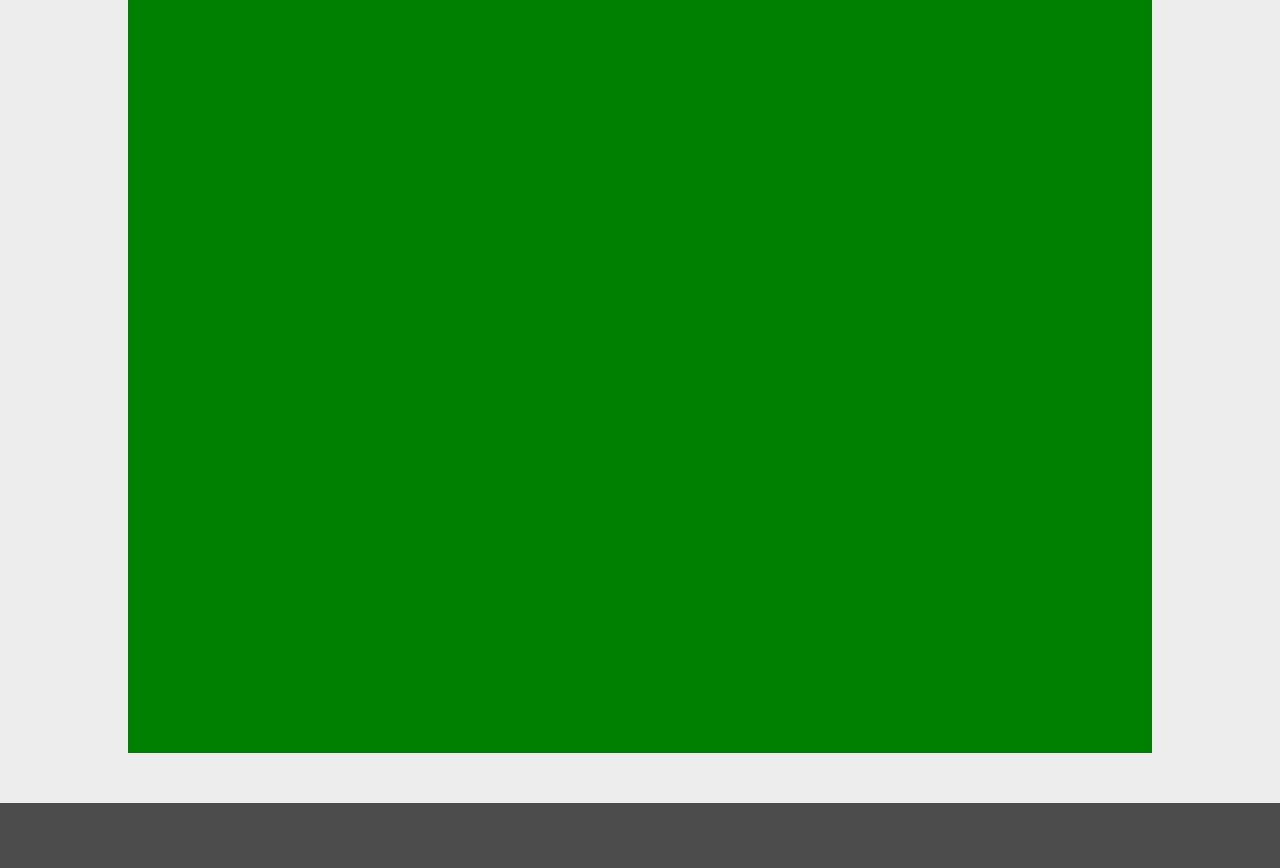
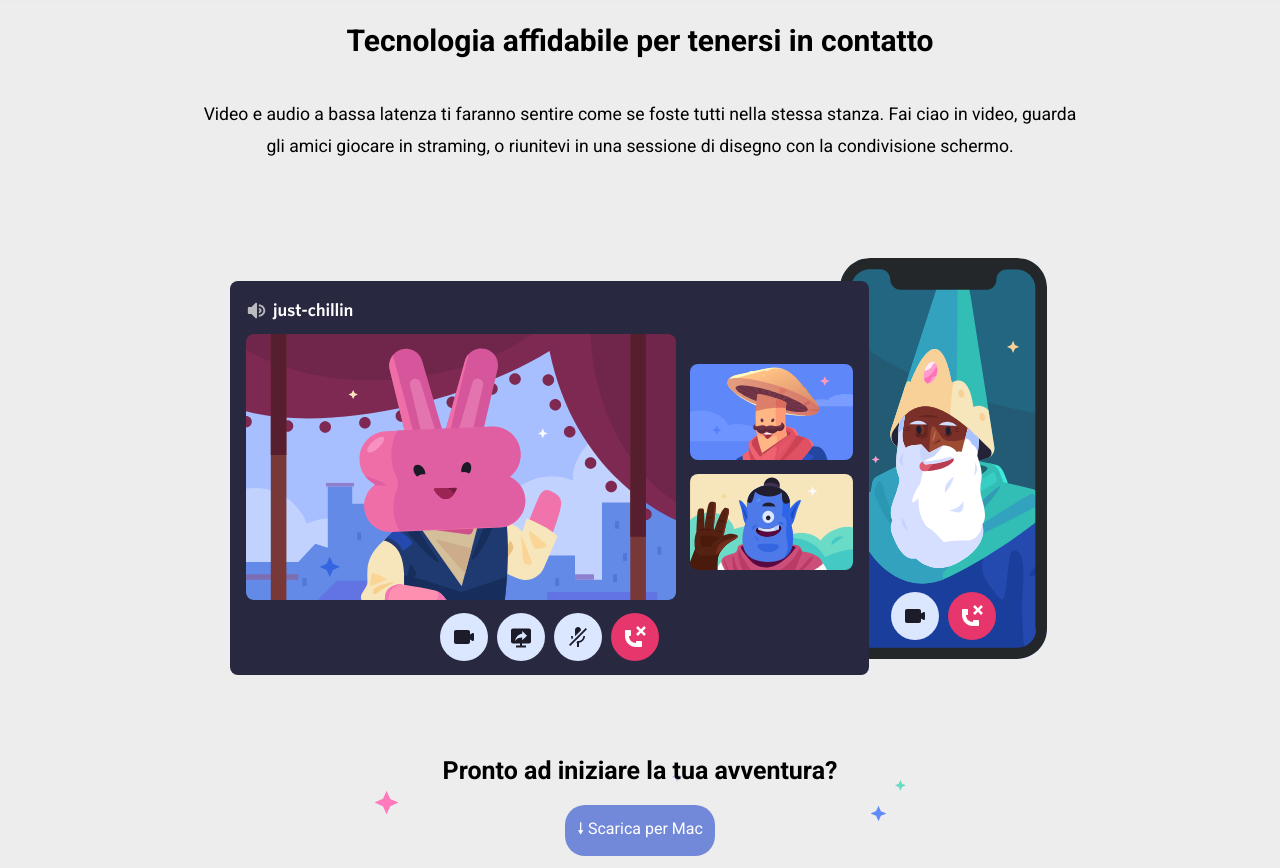
Before and after one commit to AleScla/htmlcss-discord, a plain HTML site: page index.html in a window 1280 px wide. Shown: the part 3332-4200 px from the top of the page. Drawn offline with Linux system fonts and the light colour scheme.

Commit message:
completata ultima section

```diff
--- a/css/style.css
+++ b/css/style.css
@@ -66,9 +66,26 @@ h2{
     padding:20px;
 }
 
+h3{
+    font-size:25px;
+    padding:20px;
+}
+
 .lightgrey{
     background-color:#EDEDED;
 
+}
+
+.txt-align-cntr{
+    text-align:center;
+}
+
+.black{
+    background-color:rgba(0, 0, 0, 0.70);
+}
+
+.bg-blue{
+    background-color:#7289DA;
 }
 
 
@@ -162,12 +179,14 @@ a{
     display:flex;
     justify-content:center;
 }
-.greenbox {
-    background-color:green;
+.bigger-box {
     min-height: 900px;
     width:80%;
-    align-self:center;
-
+}
+.download{
+    background-image:url(../img/stars.svg);
+    background-repeat:no-repeat;
+    background-position:center;
 }
 
 .text-box.bottom{
@@ -178,9 +197,7 @@ a{
     flex-grow:1;
 }
 
-.black{
-    background-color:rgba(0, 0, 0, 0.70);
-}
+
 
 footer{
     width:100%;
@@ -207,6 +224,9 @@ footer{
 button:hover{
     cursor:pointer;
 }
+
+
+
 
 
 
--- a/index.html
+++ b/index.html
@@ -120,8 +120,23 @@
                 </div>
             </div>
 
+            <div class="wave-container"></div>
+
             <div class="bigger-row lightgrey"> <!--Fila 5-->
-                <div class="greenbox"></div>
+                <div class="bigger-box txt-align-cntr">
+                    <h2>
+                        Tecnologia affidabile per tenersi in contatto
+                    </h2>
+                    <p>
+                        Video e audio a bassa latenza ti faranno sentire come se foste tutti nella stessa stanza. Fai ciao in video, guarda <br>
+                        gli amici giocare in straming, o riunitevi in una sessione di disegno con la condivisione schermo.
+                    </p>
+                    <img src="img/item4-big.svg" alt="discord-videocall">
+                    <div class="download">
+                        <h3>Pronto ad iniziare la tua avventura?</h3>
+                        <a class="btn bg-blue" href="#">&#129047; Scarica per Mac </a>
+                    </div>
+                </div>
             </div>
 
             <div class="row black"> <!--Fila 3-->
```
